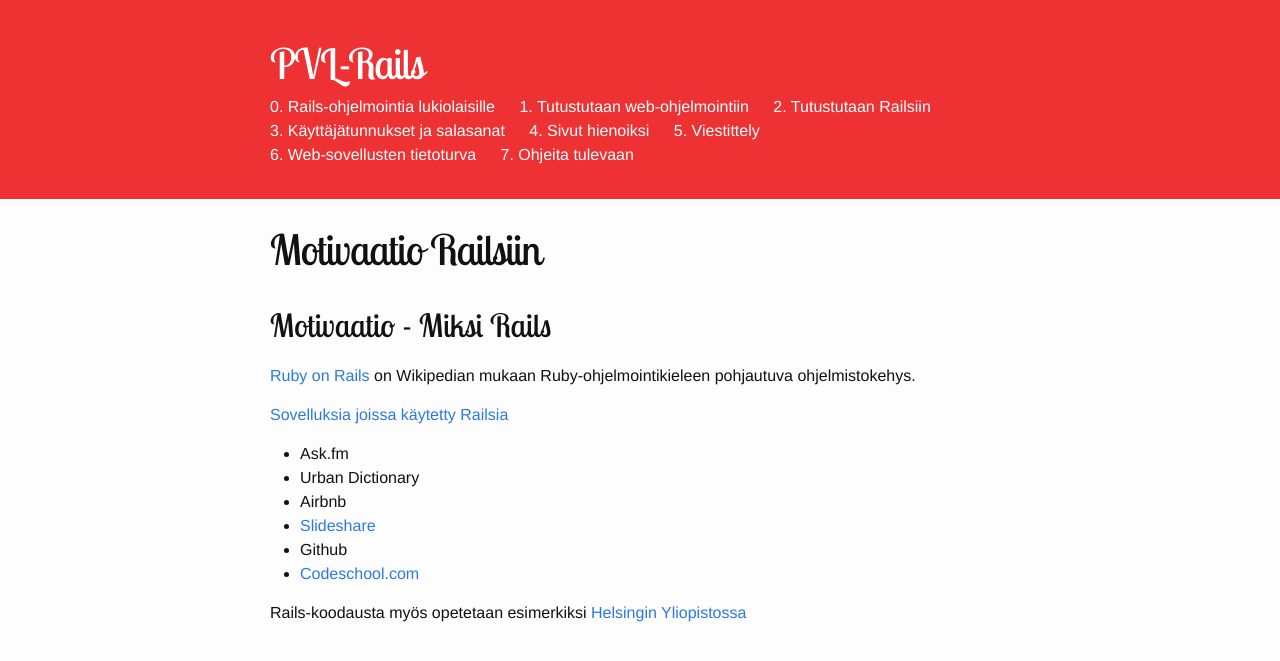
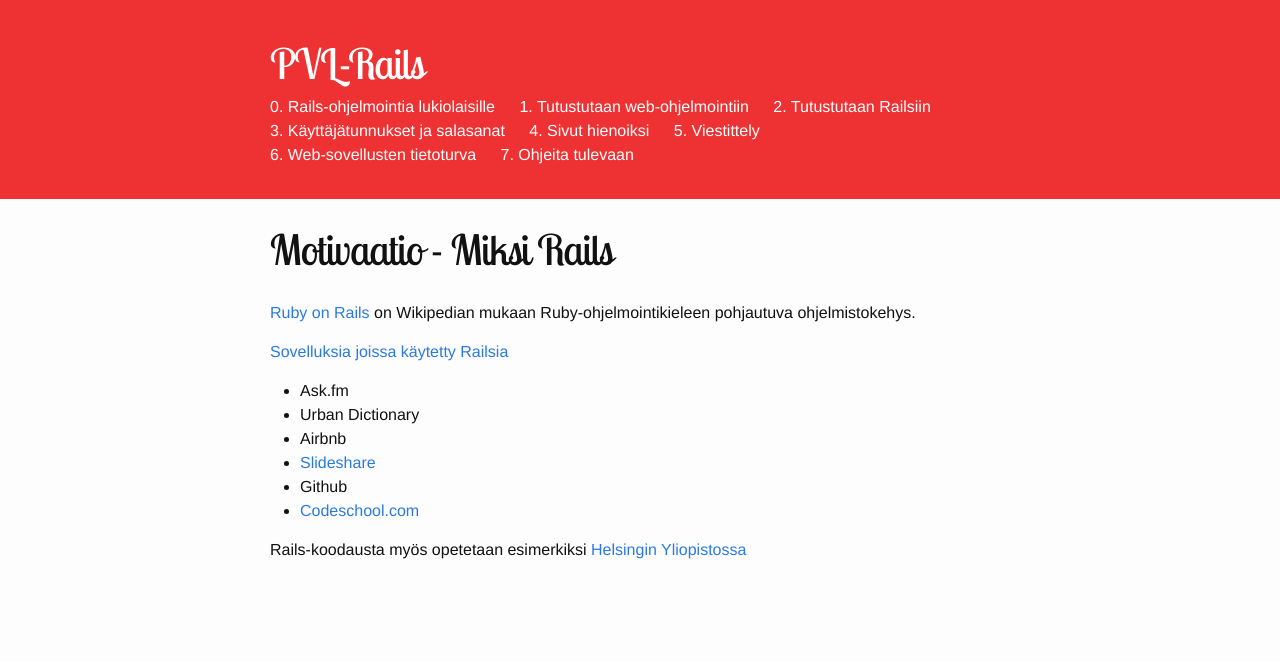
Before and after one commit to viderizer/pvl-rails.github.io, a Jekyll site: the page built from _pages/motivaatio.md, in a window 1280 px wide. Shown: the top 661 px of the page. Built offline with Jekyll 4.4.1, drawn with Linux system fonts in a browser that asks for light colours.

Commit message:
Update motivaatio.md

```diff
--- a/_pages/motivaatio.md
+++ b/_pages/motivaatio.md
@@ -1,10 +1,8 @@
 ---
 layout: page
-title: Motivaatio Railsiin
+title: Motivaatio - Miksi Rails
 permalink: /motivaatio/
 ---
-
-## Motivaatio - Miksi Rails
 
 [Ruby on Rails](https://fi.wikipedia.org/wiki/Ruby_on_Rails) on Wikipedian mukaan Ruby-ohjelmointikieleen pohjautuva ohjelmistokehys.
 
```
